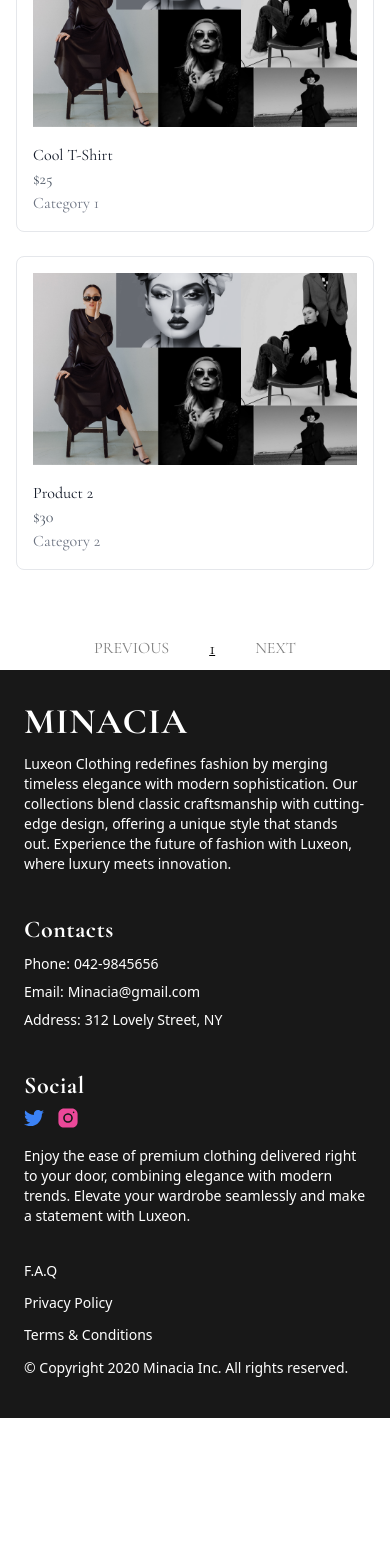
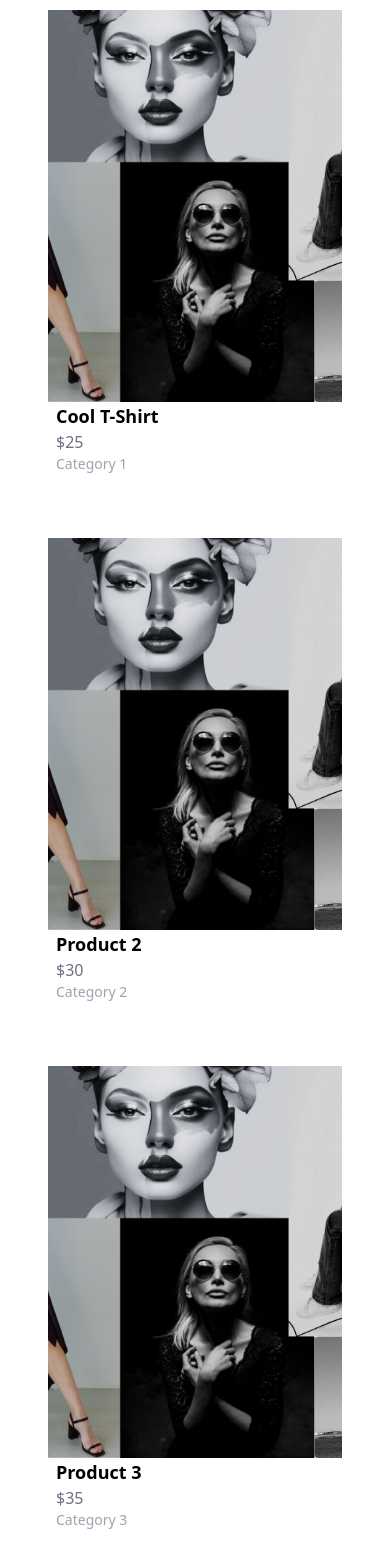
Before and after one commit to MuhammadAhmadSaaim/minacia-frontend, a React (Create React App) app: page /all-products in a window 390 px wide. Shown: the part 426-1994 px from the top of the page. Before the commit the page ends 1844 px from the top, so only its background shows below. Built offline with nearby package versions, Linux system fonts and the light colour scheme.

Commit message:
all products done

```diff
--- /dev/null
+++ b/src/components/imageTextSection.js
@@ -0,0 +1,23 @@
+import React from 'react';
+
+const ImageTextSection = () => {
+    return (
+        <div className="flex items-center max-w-full mx-auto p-5 my-32">
+            <div className="flex-1">
+                <img
+                    src="/images/background.png"
+                    alt="Description"
+                    className="w-full h-full aspect-square"
+                />
+            </div>
+            <div className="flex-1 p-4 justify-center">
+                <h2 className="text-3xl font-bold font-cormorant text-center">WE WILL ALWAYS HAVE LONDON</h2>
+                <p className="mt-2 text-2xl leading-relaxed font-cormorant text-center">
+                    The latest chapter in Sabato De Sarnos ever-evolving vision unfolds in a new campaign by Nan Goldin with Debbie Harry.
+                </p>
+            </div>
+        </div>
+    );
+};
+
+export default ImageTextSection;
--- a/src/components/listingCard.js
+++ b/src/components/listingCard.js
@@ -5,7 +5,7 @@ const ListingCard = ({ name, price, image, imageHover, category }) => {
 
   return (
     <div
-      className="relative bg-white overflow-hidden group mt-12 flex flex-col w-full max-w-xs mx-2"
+      className="relative bg-white overflow-hidden group flex flex-col w-full max-w-xs mx-2 mb-4"
       onMouseEnter={() => setIsHovered(true)}
       onMouseLeave={() => setIsHovered(false)}
     >
--- a/src/components/serviceSection.js
+++ b/src/components/serviceSection.js
@@ -12,7 +12,7 @@ const ServiceSection = () => {
     }, []);
 
     return (
-        <div className="text-center py-16 flex flex-col justify-center">
+        <div className="text-center py-32 flex flex-col justify-center">
             <h2 className="text-3xl font-cormorant mb-8 font-bold">Minacia Services</h2>
             <div className="w-4/5 mx-auto grid grid-cols-1 sm:grid-cols-1 md:grid-cols-1 lg:grid-cols-3 gap-4 justify-center">
                 <div data-aos="fade-up" data-aos-delay="100" className="flex justify-center">
--- a/src/pages/allProducts.jsx
+++ b/src/pages/allProducts.jsx
@@ -1,63 +1,126 @@
 import React, { useState } from "react";
+import ListingCard from "../components/listingCard";
 
 const AllProducts = () => {
   const [categoryOpen, setCategoryOpen] = useState(false);
   const [selectedCategory, setSelectedCategory] = useState("All Categories");
-  const [selectedSubcategory, setSelectedSubcategory] = useState("");
   const [priceRange, setPriceRange] = useState("");
   const [currentPage, setCurrentPage] = useState(1);
+  const [openCategories, setOpenCategories] = useState(false);
   const productsPerPage = 12;
 
-  const handleCategoryClick = (category) => {
-    setSelectedCategory(category);
-    setSelectedSubcategory(""); // Reset selected subcategory when category changes
-    setCurrentPage(1);
-    setCategoryOpen(false);
-  };
+  // Dummy categories
+  const categories = ["Category 1", "Category 2", "Category 3"];
 
-  const handleSubcategoryClick = (subcategory) => {
-    setSelectedSubcategory(subcategory);
-    setCurrentPage(1);
-    setCategoryOpen(false);
-  };
-
-  const categories = {
-    "Category 1": ["Subcategory 1.1", "Subcategory 1.2"],
-    "Category 2": ["Subcategory 2.1", "Subcategory 2.2"],
-    "Category 3": ["Subcategory 3.1", "Subcategory 3.2"],
-  };
-
-  // Define an array of 16 dummy products
   const productsArray = [
     {
       id: 1,
-      name: 'Cool T-Shirt',
-      price: '$25',
+      name: "Cool T-Shirt",
+      price: "$25",
       category: "Category 1",
-      image: '/images/background.png',
-      imageHover: '/images/1.avif',
+      image: "/images/background.png",
+      imageHover: "/images/1.avif",
     },
     {
       id: 2,
       name: "Product 2",
       price: "$30",
       category: "Category 2",
-      image: '/images/background.png',
-      imageHover: '/images/1.avif',
+      image: "/images/background.png",
+      imageHover: "/images/1.avif",
+    },
+    {
+      id: 3,
+      name: "Product 3",
+      price: "$35",
+      category: "Category 3",
+      image: "/images/background.png",
+      imageHover: "/images/1.avif",
+    },
+    {
+      id: 4,
+      name: "Product 4",
+      price: "$40",
+      category: "Category 1",
+      image: "/images/background.png",
+      imageHover: "/images/1.avif",
+    },
+    {
+      id: 5,
+      name: "Product 5",
+      price: "$45",
+      category: "Category 2",
+      image: "/images/background.png",
+      imageHover: "/images/1.avif",
+    },
+    {
+      id: 6,
+      name: "Product 6",
+      price: "$50",
+      category: "Category 3",
+      image: "/images/background.png",
+      imageHover: "/images/1.avif",
+    },
+    {
+      id: 7,
+      name: "Product 7",
+      price: "$55",
+      category: "Category 1",
+      image: "/images/background.png",
+      imageHover: "/images/1.avif",
+    },
+    {
+      id: 8,
+      name: "Product 8",
+      price: "$60",
+      category: "Category 2",
+      image: "/images/background.png",
+      imageHover: "/images/1.avif",
+    },
+    {
+      id: 9,
+      name: "Product 9",
+      price: "$65",
+      category: "Category 3",
+      image: "/images/background.png",
+      imageHover: "/images/1.avif",
+    },
+    {
+      id: 10,
+      name: "Product 10",
+      price: "$70",
+      category: "Category 1",
+      image: "/images/background.png",
+      imageHover: "/images/1.avif",
+    },
+    {
+      id: 11,
+      name: "Product 11",
+      price: "$75",
+      category: "Category 2",
+      image: "/images/background.png",
+      imageHover: "/images/1.avif",
+    },
+    {
+      id: 12,
+      name: "Product 12",
+      price: "$80",
+      category: "Category 3",
+      image: "/images/background.png",
+      imageHover: "/images/1.avif",
     },
   ];
 
   const filteredProducts = productsArray.filter((product) => {
-    const matchesCategory =
+    return (
       selectedCategory === "All Categories" ||
-      product.category === selectedCategory;
-    const matchesSubcategory =
-      !selectedSubcategory || product.subcategory === selectedSubcategory;
-    return matchesCategory && matchesSubcategory;
+      product.category === selectedCategory
+    );
   });
 
   const indexOfLastProduct = currentPage * productsPerPage;
   const indexOfFirstProduct = indexOfLastProduct - productsPerPage;
+
   const currentProducts = filteredProducts.slice(
     indexOfFirstProduct,
     indexOfLastProduct
@@ -81,20 +144,19 @@ const AllProducts = () => {
     setCurrentPage(pageNumber);
   };
 
-  // State to manage which category's subcategories are open
-  const [openSubcategories, setOpenSubcategories] = useState({});
+  const toggleCategoryDropdown = () => {
+    setOpenCategories(!openCategories);
+  };
 
-  const toggleSubcategoryDropdown = (category) => {
-    setOpenSubcategories((prev) => ({
-      ...prev,
-      [category]: !prev[category], // Toggle the selected category
-    }));
+  const handleCategoryClick = (category) => {
+    setSelectedCategory(category);
+    setCurrentPage(1); // Reset pagination to page 1 after selecting a category
   };
 
   return (
     <div>
       {/* Image with Title */}
-      <div className="relative h-64 mb-6">
+      <div className="relative h-80 mb-6">
         <img
           src="/images/bgtemp.jpg"
           alt="All Products"
@@ -105,8 +167,8 @@ const AllProducts = () => {
         </h1>
       </div>
 
-      {/* Sticky Nav and Filter Bar */}
-      <div className="sticky top-16 bg-white z-10 w-full flex justify-end items-center px-4 py-2">
+      {/* Fixed Filter and Sort Bar */}
+      <div className="top-16 bg-white z-10 w-full flex justify-end items-center px-4 py-1">
         {/* Filter Section */}
         <div className="relative w-full sm:w-auto mr-4">
           <button
@@ -131,6 +193,7 @@ const AllProducts = () => {
           </button>
           {categoryOpen && (
             <div className="absolute right-0 mt-2 w-48 bg-white shadow-md rounded-md z-10">
+              {/* Price Range Filter */}
               <div className="px-4 py-2 border-b">
                 <label className="text-gray-700 text-sm font-cormorant">
                   Price Range
@@ -144,49 +207,40 @@ const AllProducts = () => {
                 />
               </div>
 
+              {/* Categories Dropdown */}
               <div className="px-4 py-2">
-                <label className="text-gray-700 text-sm font-cormorant mb-1">
+                <div className="flex items-center justify-between cursor-pointer text-gray-700 text-sm font-cormorant mb-1">
+                  <span onClick={() => toggleCategoryDropdown()}>
                     Categories
-                </label>
-                <ul>
-                  {Object.keys(categories).map((category) => (
-                    <li key={category}>
-                      <div className="flex items-center justify-between cursor-pointer font-cormorant">
-                        <span onClick={() => handleCategoryClick(category)}>
-                          {category}
                   </span>
                   <button
-                          onClick={() => toggleSubcategoryDropdown(category)}
+                    onClick={() => toggleCategoryDropdown()}
                     className="text-gray-500 focus:outline-none"
                   >
-                          {openSubcategories[category] ? "−" : "+"}
+                    {openCategories ? "−" : "+"}
                   </button>
                 </div>
-                      {openSubcategories[category] && (
-                        <ul className="pl-4">
-                          {categories[category].map((subcategory) => (
+
+                {openCategories && (
+                  <ul className="pl-4 mt-2">
+                    {categories.map((category) => (
                       <li
-                              key={subcategory}
+                        key={category}
                         className="font-cormorant cursor-pointer"
-                              onClick={() =>
-                                handleSubcategoryClick(subcategory)
-                              }
+                        onClick={() => handleCategoryClick(category)}
                       >
-                              {subcategory}
+                        {category}
                       </li>
                     ))}
                   </ul>
                 )}
-                    </li>
-                  ))}
-                </ul>
               </div>
             </div>
           )}
         </div>
 
         {/* Sort By */}
-        <div className="w-full sm:w-auto">
+        <div className="relative w-full sm:w-auto mb-1">
           <label className="text-black uppercase font-cormorant text-sm mr-2">
             Sort by:
           </label>
@@ -199,23 +253,20 @@ const AllProducts = () => {
       </div>
 
       {/* Products Section */}
-      <div className="flex flex-wrap justify-start px-4">
+      <div className="flex-wrap mx-auto mt-8 mb-32 flex justify-around px-10">
         {currentProducts.length > 0 ? (
-          currentProducts.map((product) => (
-            <div
+
+          productsArray.map((product) => (
+            <ListingCard
               key={product.id}
-              className="border border-gray-200 rounded-lg p-4 mb-6 w-full sm:w-1/2 md:w-1/3 lg:w-1/4" // Responsive widths
-            >
-              <img
-                src={product.image}
-                alt={product.name}
-                className="w-full h-48 object-cover mb-4"
+              name={product.name}
+              price={product.price}
+              image={product.image}
+              imageHover={product.imageHover}
+              category={product.category}
             />
-              <h2 className="text-gray-900 font-cormorant">{product.name}</h2>
-              <p className="text-gray-600 font-cormorant">{product.price}</p>
-              <p className="text-gray-500 font-cormorant">{product.category}</p>
-            </div>
           ))
+
         ) : (
           <div className="w-full text-center text-gray-500">
             No products found.
--- a/src/pages/home.jsx
+++ b/src/pages/home.jsx
@@ -1,9 +1,11 @@
 import React from 'react'
 import ServiceSection from '../components/serviceSection'
+import ImageTextSection from '../components/imageTextSection'
 
 const Home = () => {
     return (
         <div className="">
+            <ImageTextSection />
             <ServiceSection />
         </div>
     )
```
Lines whose indentation alone changed are shown as unchanged.
